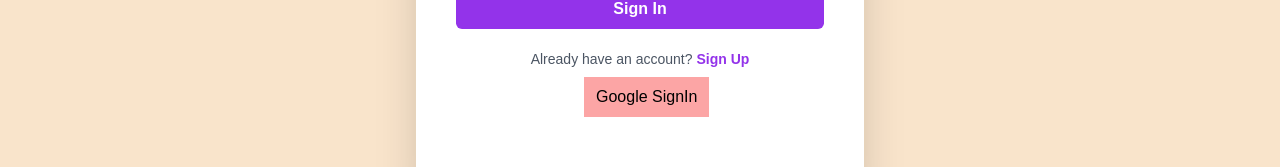
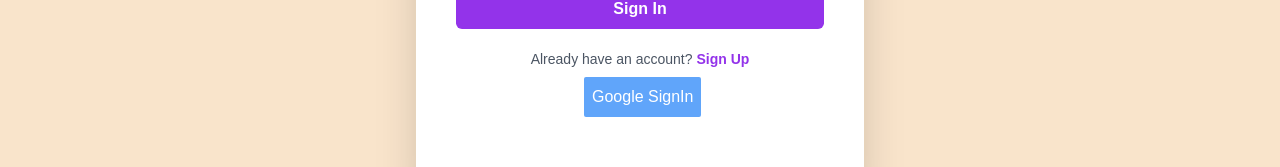
Before and after one commit to kawsar121/BD_Calling_First_Clients_projects, a React (Vite) app: page /login in a window 1280 px wide. Shown: the part 485-652 px from the top of the page. Built offline with nearby package versions, Linux system fonts and the light colour scheme; no server answers.

Commit message:
secure url

```diff
--- a/src/Conponents/Page/Login/SocialLogin/SocialLogin.jsx
+++ b/src/Conponents/Page/Login/SocialLogin/SocialLogin.jsx
@@ -20,7 +20,7 @@
     <div>
       <button
         onClick={googleLogin}
-        className="bg-red-300 mt-2 px-3 py-2 flex items-center justify-center mx-32 whitespace-nowrap"
+        className="bg-blue-400 text-white rounded-sm mt-2 px-2 py-2 flex items-center justify-center mx-32 whitespace-nowrap"
       >
         Google SignIn
       </button>
```
